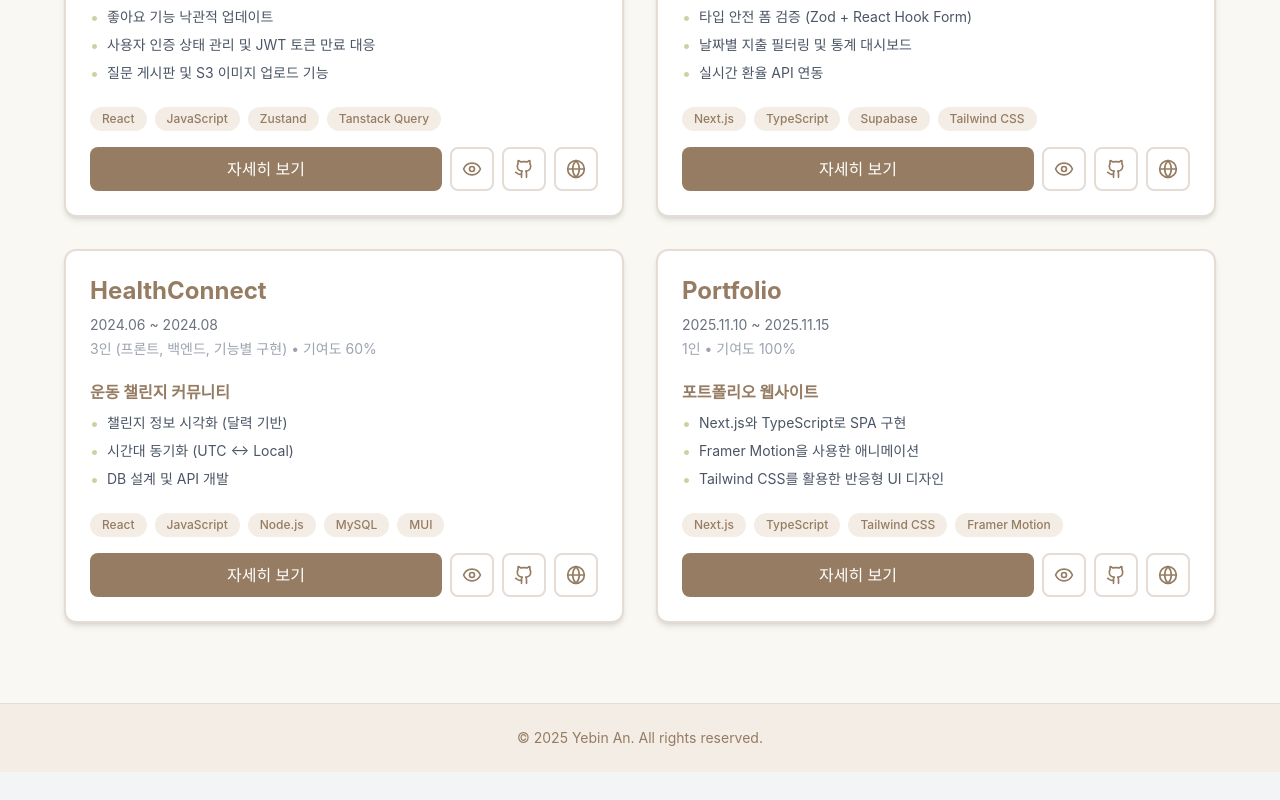
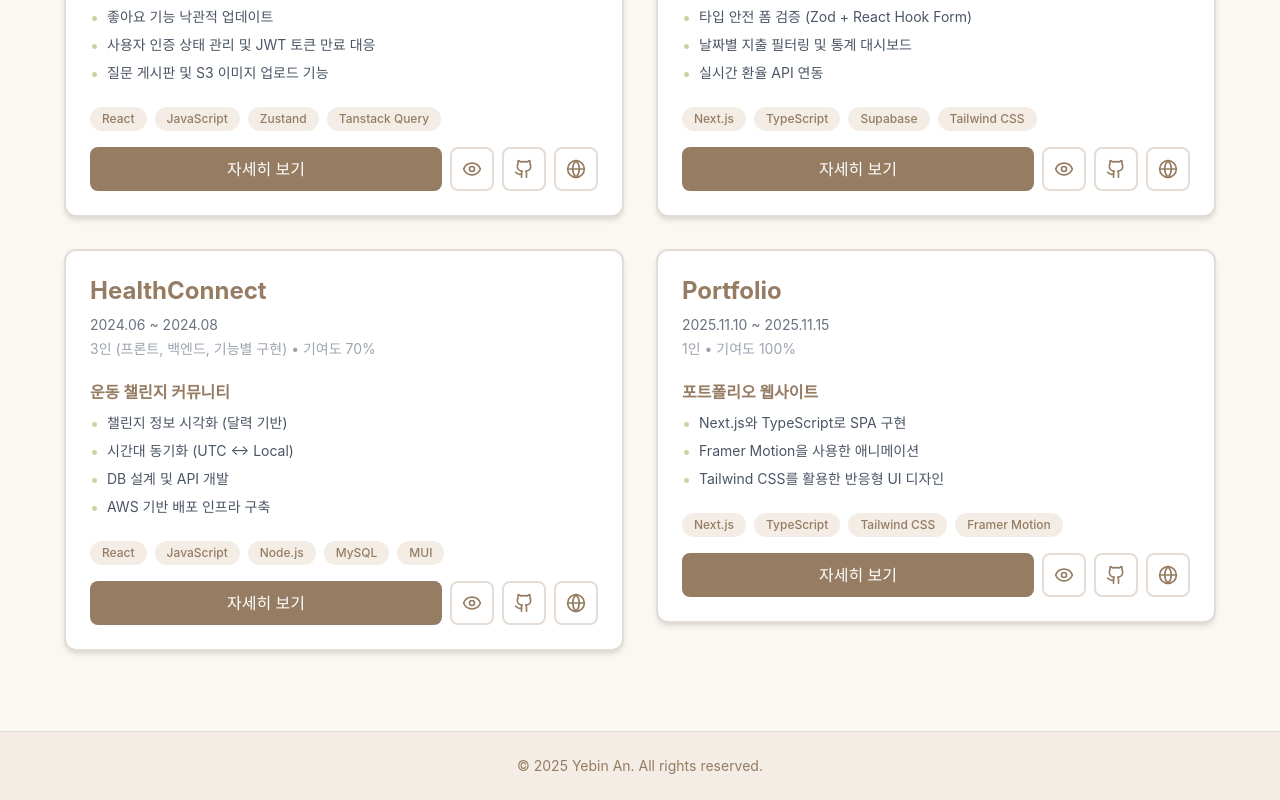
Before and after one commit to mewmaze/anyebin-portfolio, a Next.js app: page / in a window 1280 px wide. Shown: the part 2769-3569 px from the top of the page. Before the commit the page ends 3541 px from the top, so only its background shows below. Built offline with nearby package versions, Linux system fonts and the light colour scheme.

Commit message:
fix: 프로젝트 내용 추가

```diff
--- a/src/constants/projects.ts
+++ b/src/constants/projects.ts
@@ -68,6 +68,7 @@ export const projects = [
           "**Axios 인터셉터**를 통한 **JWT** 자동 관리",
           "모든 요청 시 **access token 자동 추가**",
           "응답 **401 에러** 발생 시 **refresh token**으로 **token 재발급** 시도",
+          "**Token Refresh Queue 패턴** 적용 - 동시 다발 401 발생 시 첫 요청만 /reissue 호출, 나머지는 큐에 대기시켜 중복 리프레시 방지",
           "재발급 실패 시 강제 로그아웃 처리 (**무한 루프 방지**)",
         ],
       },
@@ -198,14 +199,15 @@ export const projects = [
     id: "healthconnect",
     title: "HealthConnect",
     period: "2024.06 ~ 2024.08",
-    team: "3인 (프론트, 백엔드, 기능별 구현) • 기여도 60%",
-    role: "UI/UX 디자인, 챌린지 기능, 메인 페이지",
+    team: "3인 (프론트, 백엔드, 기능별 구현) • 기여도 70%",
+    role: "UI/UX 디자인, 챌린지 기능, 메인 페이지, 배포",
     tech: ["React", "JavaScript", "Node.js", "MySQL", "MUI"] as const,
     description: "운동 챌린지 커뮤니티",
     details: [
       "챌린지 정보 시각화 (달력 기반)",
       "시간대 동기화 (UTC ↔ Local)",
       "DB 설계 및 API 개발",
+      "AWS 기반 배포 인프라 구축",
     ],
     implementedFeatures: [
       {
@@ -230,6 +232,16 @@ export const projects = [
           "테이블 간 관계를 명확히 정의하여 데이터 흐름 구조화",
           "**Express.js** 기반 **RESTful API** 서버 구현 (라우터 분리로 유지보수성 향상)",
           "**multer 미들웨어**를 사용하여 사용자 파일 업로드 처리 및 관리",
+        ],
+      },
+      {
+        title: "배포 인프라 구축",
+        items: [
+          "**프론트엔드**: Vercel에 React 앱 배포",
+          "**백엔드**: AWS EC2에 Node.js 서버 배포 및 **PM2**로 프로세스 관리",
+          "**AWS RDS MySQL** 데이터베이스 연동 및 보안 그룹 설정",
+          "**CloudFront**를 활용해 HTTP 백엔드를 HTTPS로 래핑하여 Mixed Content 보안 이슈 해결",
+          "**GitHub Actions**로 CI/CD 파이프라인 구축 (배포 자동화로 시간 단축)",
         ],
       },
     ] as const satisfies readonly DetailSection[],
```
